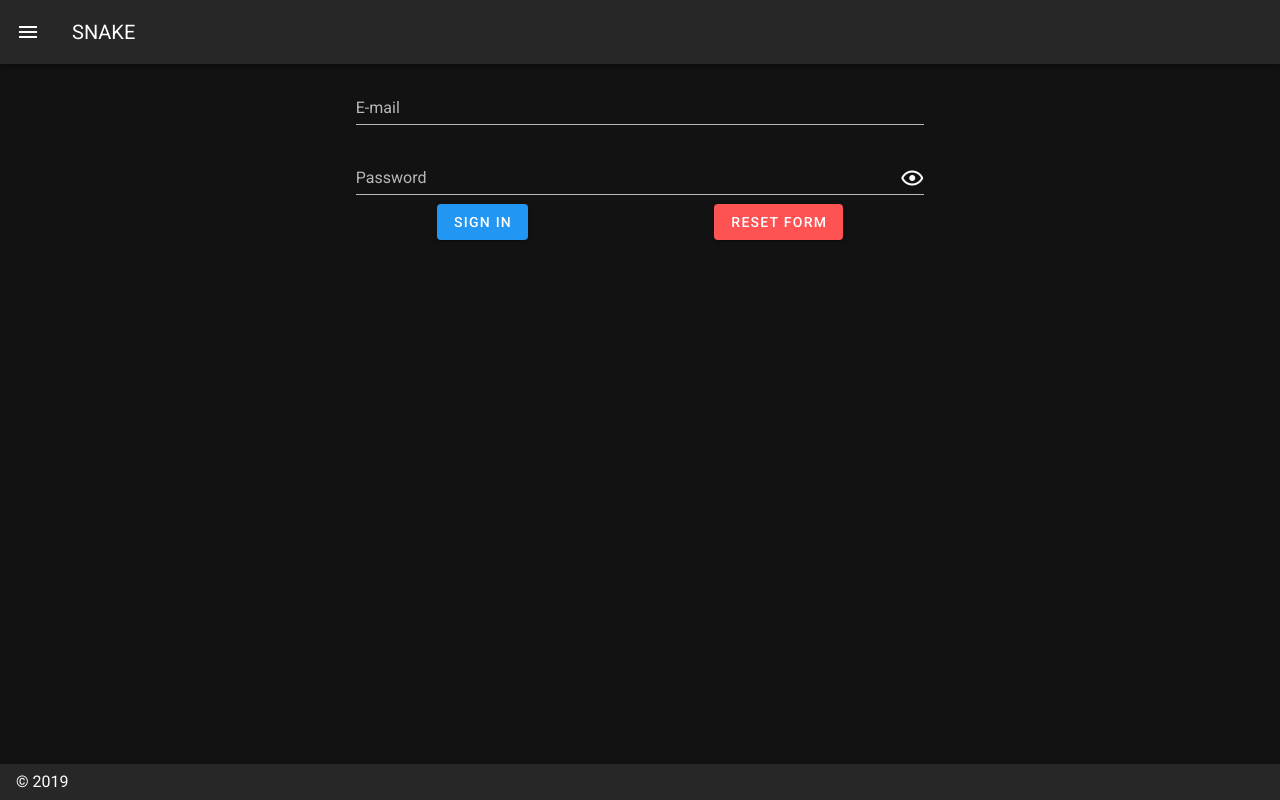
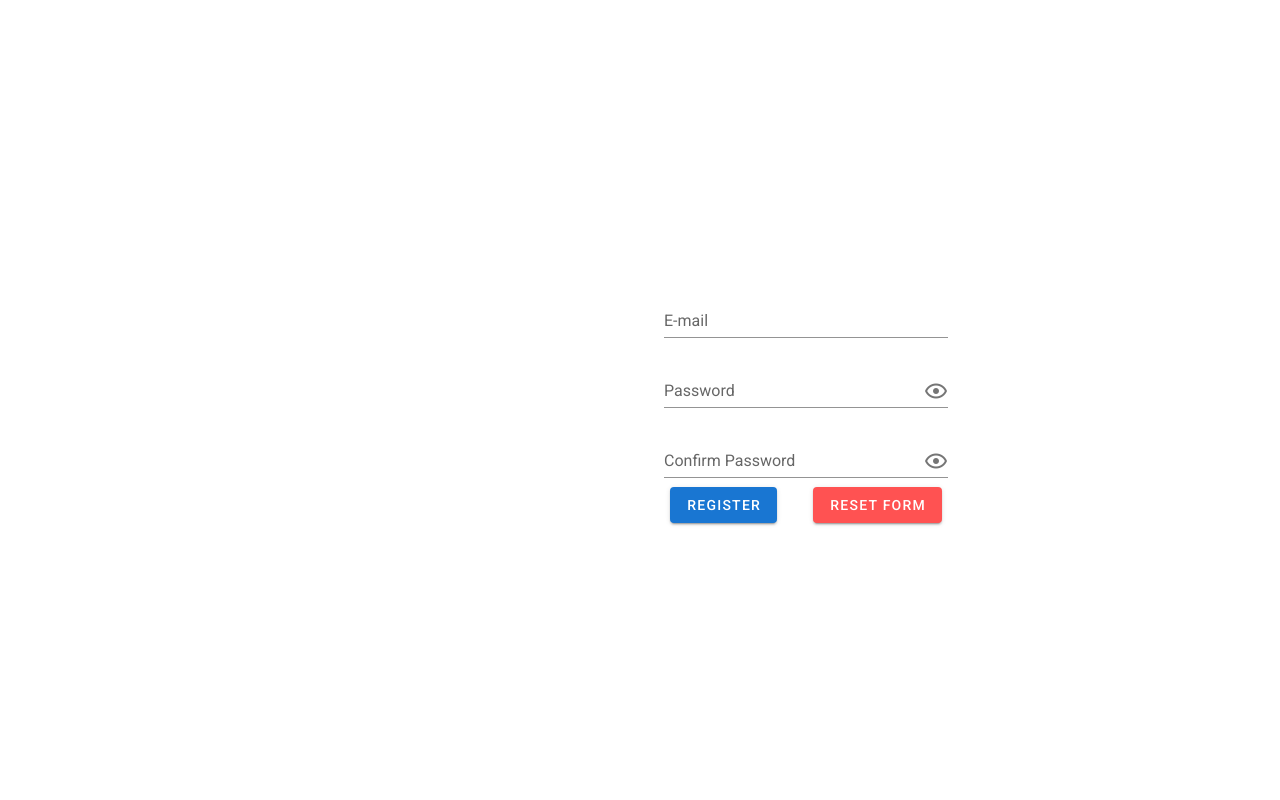
Before and after one commit to RoyAppeldoorn/snake-client, a Vue app: page /signin in a window 1280 px wide. Built offline with nearby package versions, Linux system fonts and the light colour scheme.

Commit message:
signin layout

```diff
--- a/src/App.vue
+++ b/src/App.vue
@@ -1,55 +1,18 @@
 <template>
-  <v-app id="inspire">
-    <!-- <v-navigation-drawer v-model="drawer" app clipped>
-      <v-list dense>
-        <v-list-item link>
-          <v-list-item-action>
-            <v-icon>mdi-view-dashboard</v-icon>
-          </v-list-item-action>
-          <v-list-item-content>
-            <v-list-item-title>Dashboard</v-list-item-title>
-          </v-list-item-content>
-        </v-list-item>
-        <v-list-item link>
-          <v-list-item-action>
-            <v-icon>mdi-settings</v-icon>
-          </v-list-item-action>
-          <v-list-item-content>
-            <v-list-item-title>Settings</v-list-item-title>
-          </v-list-item-content>
-        </v-list-item>
-      </v-list>
-    </v-navigation-drawer> -->
-
-    <v-app-bar app clipped-left>
-      <v-app-bar-nav-icon @click.stop="drawer = !drawer" />
-      <v-toolbar-title>{{ title }}</v-toolbar-title>
-    </v-app-bar>
-
+  <v-app>
     <v-content>
       <router-view />
     </v-content>
-
-    <v-footer app>
-      <span>&copy; 2019</span>
-    </v-footer>
   </v-app>
 </template>
 
 <script>
-// import WebsocketGreetings from "@/components/WebsocketGreetings";
 export default {
   name: "App",
 
   data: () => ({
-    items: [
-      { title: "Dashboard", icon: "mdi-view-dashboard" },
-      { title: "Photos", icon: "mdi-image" },
-      { title: "About", icon: "mdi-help-box" }
-    ],
-    right: null,
-    drawer: null,
-    title: process.env.VUE_APP_TITLE
+    title: process.env.VUE_APP_TITLE,
+    bottomNav: "recent"
   })
 };
 </script>
--- a/src/components/auth/Register.vue
+++ b/src/components/auth/Signup.vue
@@ -8,7 +8,7 @@
       </v-col>
     </v-row>
     <v-row>
-      <v-col xs="12" sm="6" offset-sm="3">
+      <v-col xs="12" sm="6" align-self="start">
         <v-form ref="form" v-model="valid" lazy-validation>
           <v-text-field
             v-model="email"
--- a/src/plugins/vuetify.js
+++ b/src/plugins/vuetify.js
@@ -3,8 +3,4 @@ import Vuetify from "vuetify/lib";
 
 Vue.use(Vuetify);
 
-export default new Vuetify({
-  theme: {
-    dark: true
-  }
-});
+export default new Vuetify({});
--- a/src/router/index.js
+++ b/src/router/index.js
@@ -1,8 +1,7 @@
 import Vue from "vue";
 import VueRouter from "vue-router";
 import Snake from "../views/Snake";
-import Signin from "@/components/auth/Signin.vue";
-import Register from "@/components/auth/Register.vue";
+import Signin from "@/views/Signin.vue";
 
 Vue.use(VueRouter);
 
@@ -13,14 +12,9 @@ const routes = [
     component: Snake
   },
   {
-    path: "/Signin",
+    path: "/signin",
     name: "signin",
     component: Signin
-  },
-  {
-    path: "/register",
-    name: "register",
-    component: Register
   }
 ];
 
--- /dev/null
+++ b/src/views/Signin.vue
@@ -0,0 +1,29 @@
+<template>
+  <v-container class="fill-height" fluid ma-0 pa-0>
+    <v-col sm="6" class="pa-0 d-none d-sm-flex">
+      <v-img src="@/assets/snake.jpg" rel="preload" min-height="100vh"> </v-img>
+    </v-col>
+    <v-col xs="12" sm="6">
+      <Signup />
+    </v-col>
+  </v-container>
+</template>
+
+<script>
+// import Signin from "@/components/auth/Signin.vue";
+import Signup from "@/components/auth/Signup.vue";
+
+export default {
+  data() {
+    return {
+      publicPath: process.env.BASE_URL
+    };
+  },
+  components: {
+    // Signin,
+    Signup
+  }
+};
+</script>
+
+<style lang="scss" scoped></style>
```
Also changed, not shown: src/components/layout/BottomNavigation.vue (added, +28 -0 lines), src/assets/color-scheme.png (added), src/assets/snake.jpg (added).
